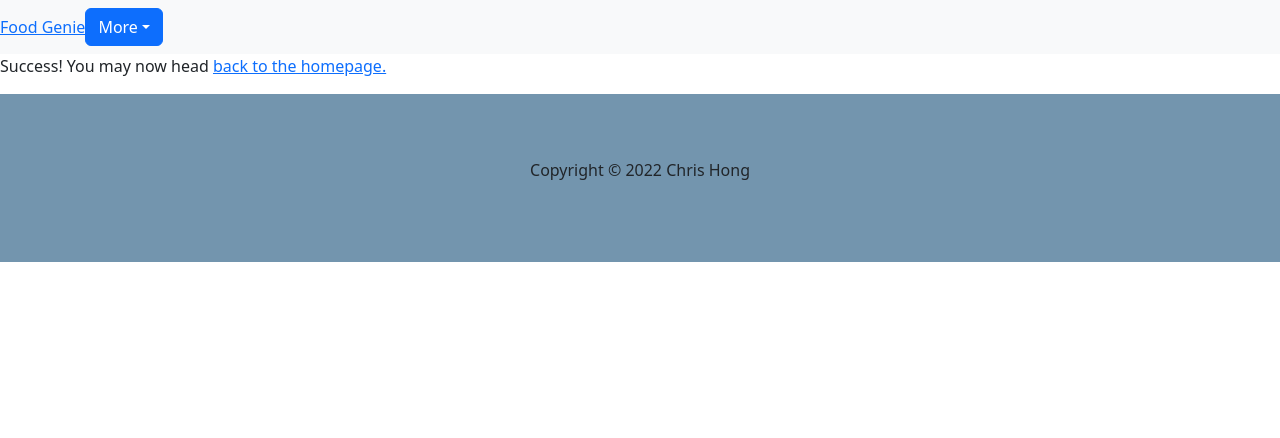
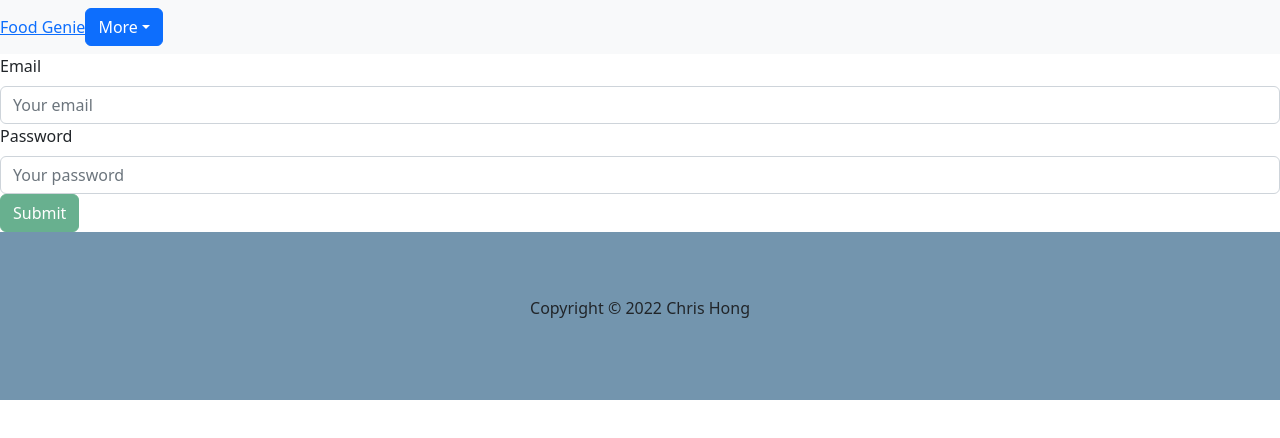
Before and after one commit to c1008h/FoodGenie, a React (Create React App) app in the folder client/: page /login in a window 1280 px wide. Shown: the top 438 px of the page. Built offline with nearby package versions, Linux system fonts and the light colour scheme.

Commit message:
user create account. working the page that shows after is logged in

```diff
--- a/client/src/App.js
+++ b/client/src/App.js
@@ -10,7 +10,7 @@ import { BrowserRouter as Router, Routes, Route } from 'react-router-dom';
 import 'bootstrap/dist/css/bootstrap.min.css';
 
 import Homepage from './pages/Homepage'
-import LoginForm from './pages/Login'
+import {Login} from './pages/Login'
 import { Signup } from './pages/Signup';
 // import AllFood from './pages/AllFood'
 import AddFood from './pages/AddFood'
@@ -56,7 +56,7 @@ export default function App() {
                     />
                     <Route
                         path="/login"
-                        element={<LoginForm />}
+                        element={<Login />}
                     />
                     <Route
                         path="/signup"
--- /dev/null
+++ b/client/src/components/Login/LoginForm.js
@@ -0,0 +1,53 @@
+import React, {useState} from 'react'
+import { Form, Button } from 'react-bootstrap';
+
+export const LoginForm = ({onSubmit}) => {
+    const [email, setEmail] = useState('')
+    const [password, setPassword] = useState('')
+
+    const handleSubmit = (e) => {
+        e.preventDefault();
+        onSubmit(email, password);
+        setEmail('')
+        setPassword('')
+    };
+
+    return (
+        <Form onSubmit={handleSubmit}>
+        {/* <Alert dismissible onClose={() => setShowAlert(false)} show={showAlert} variant='danger'>
+        Something went wrong with your login credentials!
+        </Alert> */}
+        <Form.Group>
+        <Form.Label htmlFor='email'>Email</Form.Label>
+        <Form.Control
+            type='email'
+            placeholder='Your email'
+            name='email'
+            onChange={e => setEmail(e.target.value)}
+            value={email}
+            required
+        />
+        <Form.Control.Feedback type='invalid'>Email is required!</Form.Control.Feedback>
+        </Form.Group>
+
+        <Form.Group>
+        <Form.Label htmlFor='password'>Password</Form.Label>
+        <Form.Control
+            type='password'
+            placeholder='Your password'
+            name='password'
+            onChange={e => setPassword(e.target.value)}
+            value={password}
+            required
+        />
+        <Form.Control.Feedback type='invalid'>Password is required!</Form.Control.Feedback>
+        </Form.Group>
+        <Button
+        disabled={!(email && password)}
+        type='submit'
+        variant='success'>
+        Submit
+        </Button>
+        </Form>
+    )
+}
--- a/client/src/components/Nav.js
+++ b/client/src/components/Nav.js
@@ -3,9 +3,6 @@ import { Link } from 'react-router-dom';
 import Dropdown from 'react-bootstrap/Dropdown';
 import DropdownButton from 'react-bootstrap/DropdownButton';
 import { authService } from '../utils/auth';
-// import {LoggedIn, Logout} from '../utils/auth';
-
-
 
 function Navbar(props) {
     // const { user, logout} = useContext(AuthContext)
@@ -18,7 +15,8 @@ function Navbar(props) {
         <nav className='navbar navbar-expand-lg navbar-light bg-light'>
             <Link to='/'>Food Genie</Link>
             <DropdownButton id="dropdown-basic-button" title="More" >
-            {authService.loggedIn ? (
+            {authService.loggedIn() && !authService.isTokenExpired() ? (
+
                 <>
                 <Dropdown.Item as={Link} to="/allfoods">All Foods</Dropdown.Item>
                 <Dropdown.Item as={Link} to="/allresturaunts">All Resturaunts</Dropdown.Item>
--- a/client/src/pages/Login.js
+++ b/client/src/pages/Login.js
@@ -1,94 +1,46 @@
-import React, { useState } from 'react';
+import React from 'react';
 import { Link } from 'react-router-dom';
 import { useMutation } from '@apollo/client';
 import { authService } from '../utils/auth';
-
-import { Form, Button, Alert } from 'react-bootstrap';
+import {LoginForm} from '../components/Login/LoginForm'
+import { Alert } from 'react-bootstrap';
 import { LOGIN_USER } from '../utils/mutations';
 
-const LoginForm = (props) => {
-  const [formState, setFormState] = useState({ email: '', password: '' });
+export const Login = (props) => {
+  // const [formState, setFormState] = useState({ email: '', password: '' });
   const [login, { error, data }] = useMutation(LOGIN_USER);
 
-  // update state based on form input changes
-  const handleChange = (event) => {
-    const { name, value } = event.target;
-
-    setFormState({
-      ...formState,
-      [name]: value,
-    });
-  };
   // submit form
-  const handleFormSubmit = async (event) => {
-    if (!formState.email || !formState.password) {
+  const handleFormSubmit = async (email, password) => {
+    if (!email || !password) {
       alert('Failed to submit form! please fill all requested fileds.');
       document.location.replace('/');
     }
-    event.preventDefault();
-    console.log(formState);
+    // event.preventDefault();
     try {
       const { data } = await login({
-        variables: { ...formState },
+        variables: {
+          email: email.trim(),
+          password: password.trim()
+        },
       });
       authService.login(data.login.token, data.login.user.permission);
-      document.location.replace('/matching');
+      document.location.replace('/');
       //localStorage.setItem('status',data.login.user.permission);
       //Auth.login(data.login.token);
     } catch (e) {
       console.log(e);
     }
-
-    // clear form values
-    setFormState({
-      email: '',
-      password: '',
-    });
   };
 
   return (
-    <> {authService.loggedIn ? (
+    <> {authService.loggedIn() ? (
       <p>
         Success! You may now head{' '}
         <Link to="/">back to the homepage.</Link>
       </p>
     ) : (
-      <Form onSubmit={handleFormSubmit}>
-        {/* <Alert dismissible onClose={() => setShowAlert(false)} show={showAlert} variant='danger'>
-          Something went wrong with your login credentials!
-        </Alert> */}
-        <Form.Group>
-          <Form.Label htmlFor='email'>Email</Form.Label>
-          <Form.Control
-            type='email'
-            placeholder='Your email'
-            name='email'
-            onChange={handleChange}
-            value={formState.email}
-            required
-          />
-          <Form.Control.Feedback type='invalid'>Email is required!</Form.Control.Feedback>
-        </Form.Group>
-
-        <Form.Group>
-          <Form.Label htmlFor='password'>Password</Form.Label>
-          <Form.Control
-            type='password'
-            placeholder='Your password'
-            name='password'
-            onChange={handleChange}
-            value={formState.password}
-            required
-          />
-          <Form.Control.Feedback type='invalid'>Password is required!</Form.Control.Feedback>
-        </Form.Group>
-        <Button
-          disabled={!(formState.email && formState.password)}
-          type='submit'
-          variant='success'>
-          Submit
-        </Button>
-      </Form>
+      <LoginForm onSubmit={handleFormSubmit} />
     )}
 
 
--- a/client/src/pages/Signup.js
+++ b/client/src/pages/Signup.js
@@ -18,7 +18,11 @@ export const Signup = (props) => {
 
     try {
       const { data } = await addUser({
-        variables: { username, email, password },
+        variables: {
+          username: username.trim(),
+          email: email.trim(),
+          password: password.trim()
+        },
       });
 
       authService.login(data.addUser.token);
@@ -29,7 +33,7 @@ export const Signup = (props) => {
 
   return (
     <>
-    {authService.loggedIn ? (
+    {authService.loggedIn() ? (
       <p>
         Success! You may now head{' '}
         <Link to='/'>Back to the homepage.</Link>
--- a/client/src/utils/mutations.js
+++ b/client/src/utils/mutations.js
@@ -6,6 +6,8 @@ export const LOGIN_USER = gql`
       token
       user {
         _id
+        username
+        email
       }
     }
   }
```
